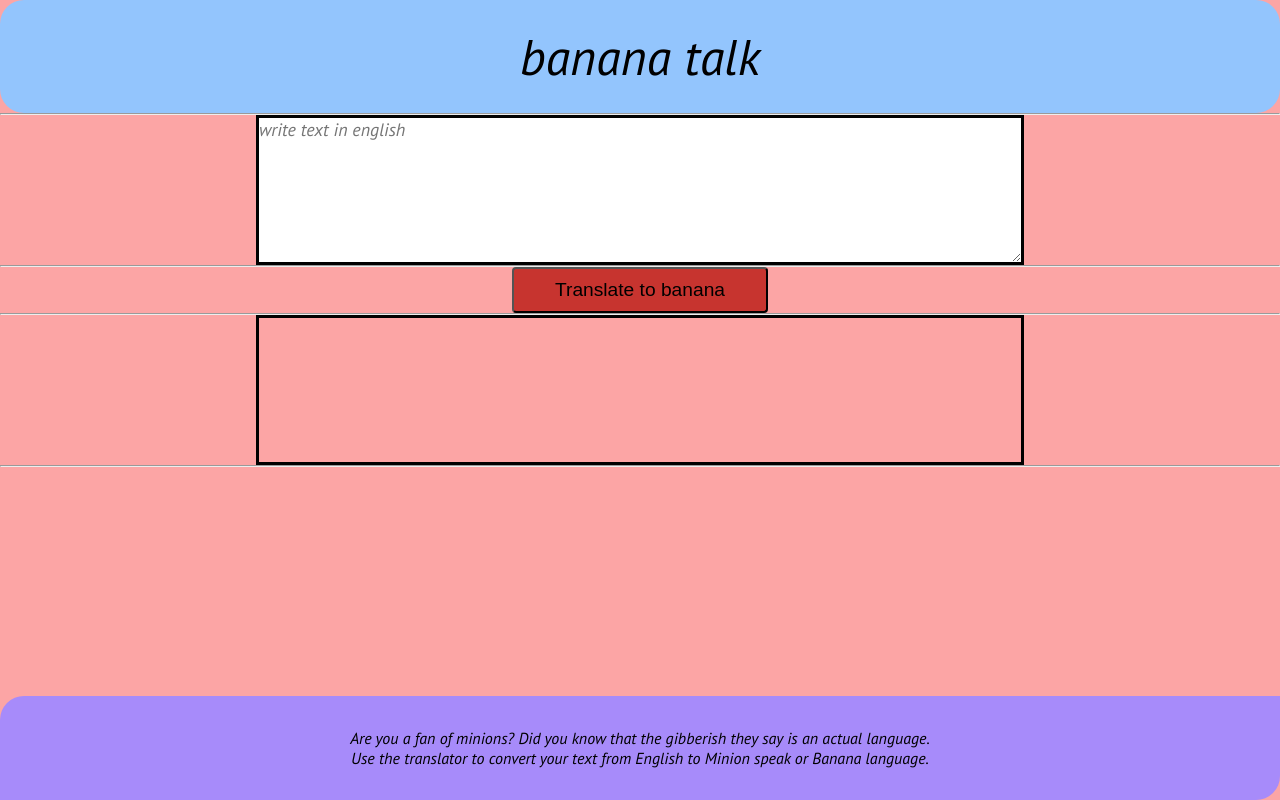
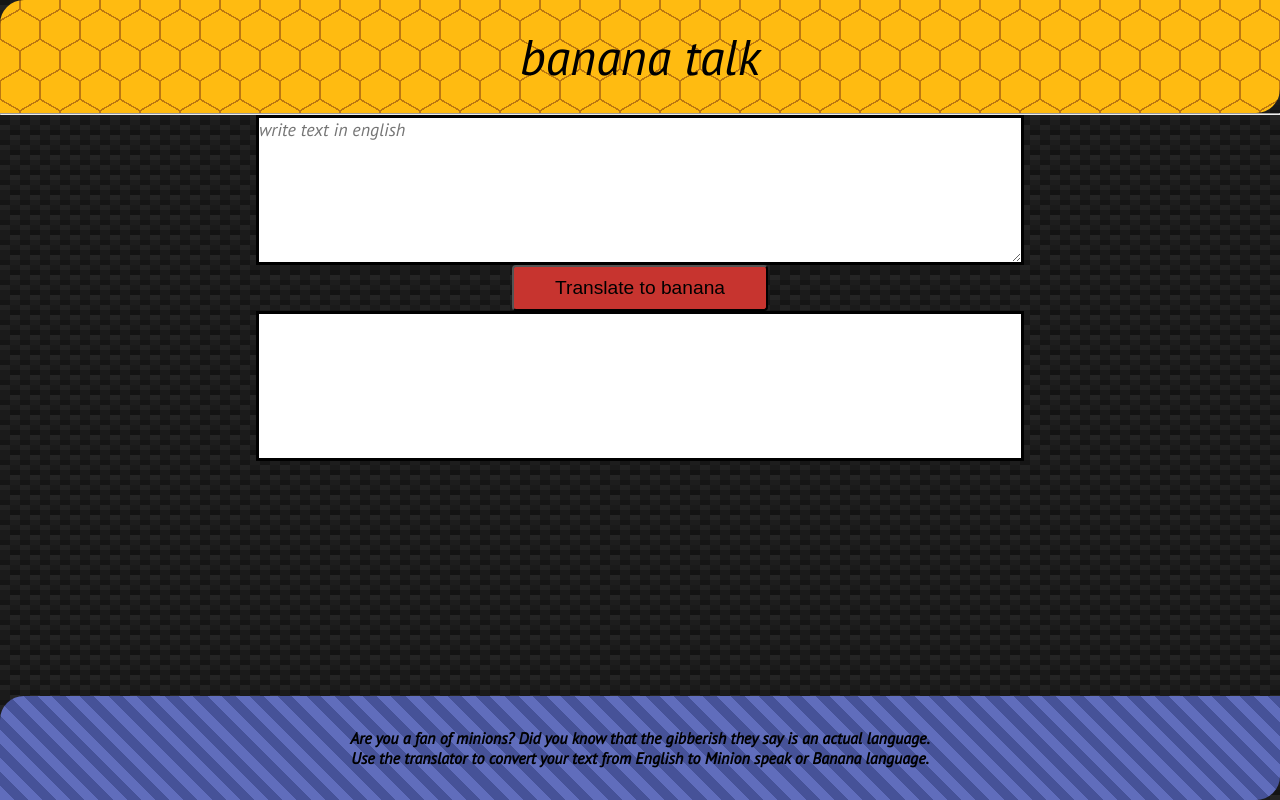
Before and after one commit to Roshankumar0808/Translate-to-Minion-language, a plain HTML site: page index.html in a window 1280 px wide. Drawn offline with Linux system fonts and the light colour scheme; a script that the page names is missing.

Commit message:
docs: pattern update

```diff
--- a/index.html
+++ b/index.html
@@ -20,16 +20,16 @@
     <hr>
     <div id="container">
         <textarea placeholder="write text in english" id="txt-input"></textarea>
-        <hr>
+
 
         <button id="btn-translate">Translate to banana</button>
 
-        <hr>
+
         <div id="translate-output"></div>
-        <hr>
+
     </div>
-    <footer id="footer">Are you a fan of minions? Did you know that the gibberish they say is an actual language.
-         <p>Use the translator to convert your text from English to Minion speak or Banana language.</p></footer>
+    <footer id="footer"><strong>Are you a fan of minions? Did you know that the gibberish they say is an actual language.</strong>
+         <p><strong>Use the translator to convert your text from English to Minion speak or Banana language.</strong></p></footer>
 </body>
 <script src="app.js"></script>
 
--- a/style.css
+++ b/style.css
@@ -10,7 +10,16 @@
 body {
     font-family: 'PT Sans', sans-serif;
     margin: 0px;
-    background-color: #FCA5A5;
+    /* background-color: #FCA5A5; */
+    background:
+linear-gradient(27deg, #151515 5px, transparent 5px) 0 5px,
+linear-gradient(207deg, #151515 5px, transparent 5px) 10px 0px,
+linear-gradient(27deg, #222 5px, transparent 5px) 0px 10px,
+linear-gradient(207deg, #222 5px, transparent 5px) 10px 5px,
+linear-gradient(90deg, #1b1b1b 10px, transparent 10px),
+linear-gradient(#1d1d1d 25%, #1a1a1a 25%, #1a1a1a 50%, transparent 50%, transparent 75%, #242424 75%, #242424);
+background-color: #131313;
+background-size: 20px 20px;
 
 }
 * {
@@ -20,9 +29,19 @@ body {
 }
 
 nav {
-    background-color: #93C5FD;
+    /* background-color: rgb(251, 255, 0); */
+    background:
+radial-gradient(circle farthest-side at 0% 50%,#fb1 23.5%,rgba(240,166,17,0) 0)21px 30px,
+radial-gradient(circle farthest-side at 0% 50%,#B71 24%,rgba(240,166,17,0) 0)19px 30px,
+linear-gradient(#fb1 14%,rgba(240,166,17,0) 0, rgba(240,166,17,0) 85%,#fb1 0)0 0,
+linear-gradient(150deg,#fb1 24%,#B71 0,#B71 26%,rgba(240,166,17,0) 0,rgba(240,166,17,0) 74%,#B71 0,#B71 76%,#fb1 0)0 0,
+linear-gradient(30deg,#fb1 24%,#B71 0,#B71 26%,rgba(240,166,17,0) 0,rgba(240,166,17,0) 74%,#B71 0,#B71 76%,#fb1 0)0 0,
+linear-gradient(90deg,#B71 2%,#fb1 0,#fb1 98%,#B71 0%)0 0 #fb1;
+background-size: 40px 60px;
     text-align: center;
-    border-radius: 1.5rem;
+    /* border-radius: 1.5rem; */
+    border-top-left-radius:1.5rem;
+    border-bottom-right-radius:1.5rem;
     /* padding:1rem; */
 }
 
@@ -56,6 +75,7 @@ button {
     margin: auto;
     height: 150px;
     overflow: scroll;
+    background-color: white;
 
 }
 
@@ -64,7 +84,14 @@ button {
     bottom: 0;
     width: 100%;
     padding: 2rem;
-    background-color:#A78BFA;
+    background: repeating-linear-gradient(
+  45deg,
+  #606dbc,
+  #606dbc 10px,
+  #465298 10px,
+  #465298 20px
+);
+    /* background-color:#A78BFA; */
     text-align: center;
     border-top-left-radius:1.5rem;
     border-bottom-right-radius:1.5rem;
```
